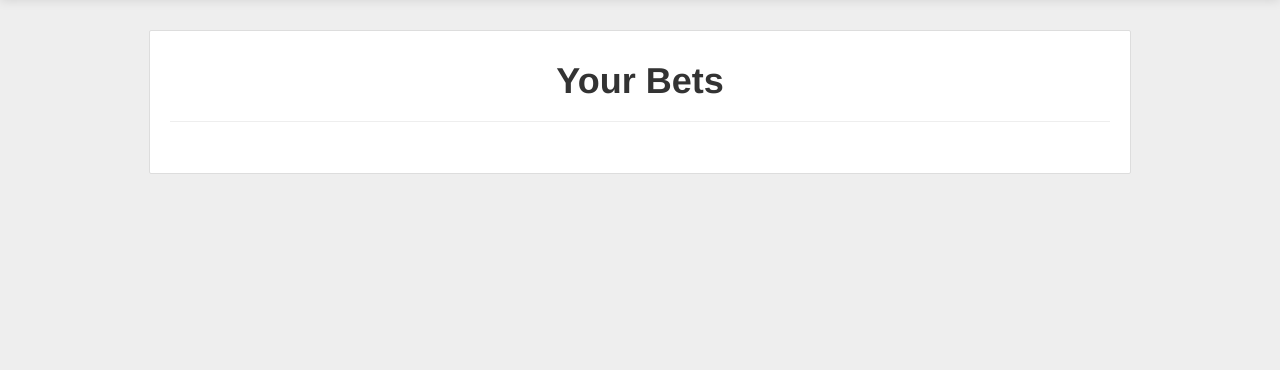
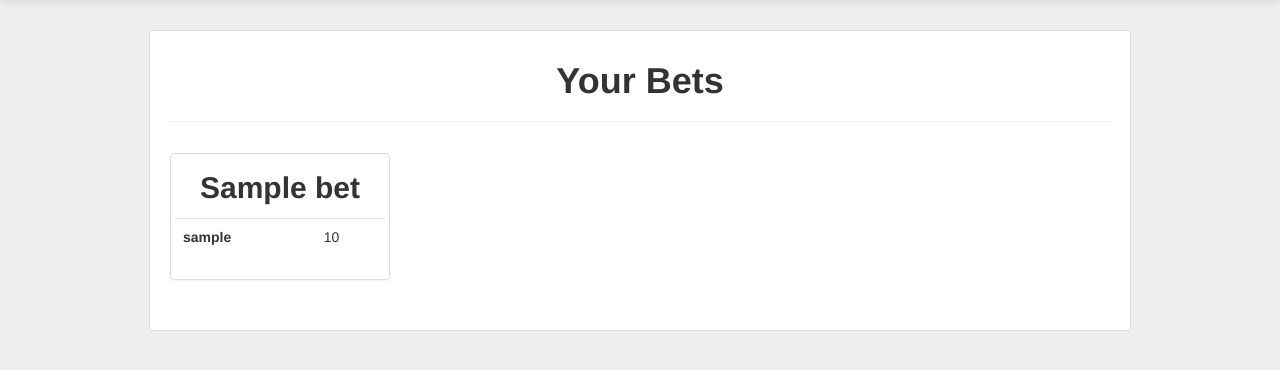
Before and after one commit to Bartzi/Wettapp, a Django app: page /bets/index/ in a window 1280 px wide. Shown: the part 41-411 px from the top of the page. Run offline with Django 3.2, Linux system fonts and the light colour scheme; a user stored in the database is signed in; tables that the repository leaves empty hold one stand-in row (values such as "Sample post").

Commit message:
added some design files for bet overview

```diff
--- /dev/null
+++ b/WettApp/WettApp/bets/templates/bets/base.html
@@ -0,0 +1,7 @@
+{% extends "base.html" %}
+{% load staticfiles %}
+
+{% block css %}
+    {{ block.super }}
+    <link rel="stylesheet" type="text/css" href="{% static 'css/bets.css' %}">
+{% endblock css %}
--- a/WettApp/WettApp/bets/templates/bets/index.html
+++ b/WettApp/WettApp/bets/templates/bets/index.html
@@ -1,4 +1,4 @@
-{% extends 'base.html' %}
+{% extends 'bets/base.html' %}
 
 {% block title %}
     Your Bets
@@ -7,3 +7,34 @@
 {% block heading %}
     <h1>Your Bets</h1>
 {% endblock heading %}
+
+{% block content %}
+    <div class="action_bar">
+        {# here we should place buttons like "start new bet" and "statistics" #}
+    </div>
+    <div class="bet_overview">
+        {% if bet_list %}
+            <ul class="thumbnails">
+                {% for bet_tuple in bet_list %}
+                    <li class=span3>
+                        <div class="thumbnail">
+                            <h2 class="bet-title">{{bet_tuple.0.title}}</h2>
+                            <table class="table table-hover">
+                            {% for score_tuple in bet_tuple.1 %}
+                                <tr>
+                                    <th> {{score_tuple.0.username}} </th>
+                                    <td> {{score_tuple.1}} </td>
+                                </tr>
+                            {% endfor %}
+                            </table>
+                        </div>
+                    </li>
+                {% endfor %}
+            </ul>
+        {% else %}
+            <h1> There are no bets yet!! </h1>
+        {% endif %}
+
+
+    </div>
+{% endblock content %}
--- /dev/null
+++ b/WettApp/WettApp/static/css/bets.css
@@ -0,0 +1,4 @@
+/* bet titles */
+.bet-title{
+    text-align: center;
+}
```
